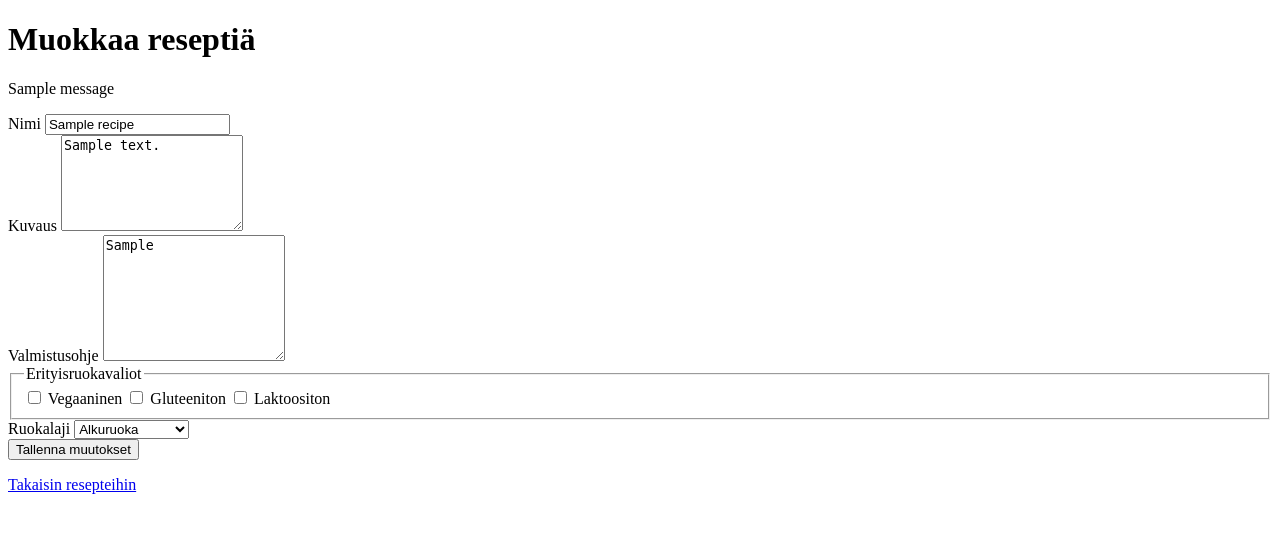
After one commit to casi774/ruokareseptit, a Flask app: page /recipes/1/edit in a window 1280 px wide. The commit adds this page. Shown: the top 533 px of the page. Run offline with Flask 3, Linux system fonts and the light colour scheme; the visitor is signed in with stand-in values (Sample User, id 1); tables that the repository leaves empty hold one stand-in row (values such as "Sample post"); one stand-in notice (Sample message) is shown.

Commit message:
Add/delete/edit recipe

```diff
--- a/app.py
+++ b/app.py
@@ -4,7 +4,7 @@ import secrets
 import sqlite3
 from pathlib import Path
 
-from flask import Flask, flash, redirect, render_template, request, session, url_for
+from flask import Flask, abort, flash, redirect, render_template, request, session, url_for
 
 app = Flask(__name__)
 app.config['SECRET_KEY'] = secrets.token_hex(32)
@@ -25,10 +25,33 @@ def init_db():
             username TEXT UNIQUE,
             password TEXT
         );
+        CREATE TABLE IF NOT EXISTS recipes (
+            recipe_id INTEGER PRIMARY KEY,
+            title TEXT NOT NULL,
+            description TEXT,
+            instructions TEXT,
+            category TEXT,
+            diets TEXT,
+            user_id INTEGER,
+            FOREIGN KEY (user_id) REFERENCES users(id)
+        );
     ''')
     connection.execute(
         'CREATE UNIQUE INDEX IF NOT EXISTS users_username_unique ON users(username)'
     )
+    recipe_columns = {
+        row['name'] for row in connection.execute('PRAGMA table_info(recipes)')
+    }
+    for column, column_type in (
+        ('instructions', 'TEXT'),
+        ('category', 'TEXT'),
+        ('diets', 'TEXT'),
+        ('user_id', 'INTEGER'),
+    ):
+        if column not in recipe_columns:
+            connection.execute(
+                f'ALTER TABLE recipes ADD COLUMN {column} {column_type}'
+            )
     connection.commit()
     connection.close()
 
@@ -123,10 +146,112 @@ def logout():
     session.clear()
     return redirect(url_for('index'))
 
-@app.route('/new_recipe')
+@app.route('/new_recipe', methods=['GET', 'POST'])
 def new_recipe():
+    if 'user_id' not in session:
+        flash('Kirjaudu sisaan jotta voit lisätä reseptin.')
+        return redirect(url_for('login'))
+
+    if request.method == 'POST':
+        title = request.form.get('name', '').strip()
+        description = request.form.get('description', '').strip()
+        instructions = request.form.get('instructions', '').strip()
+        category = request.form.get('food_type', '').strip()
+        diets = ','.join(request.form.getlist('diet'))
+
+        if not title or not category:
+            flash('Anna reseptille nimi ja valitse ruokalaji.')
+            return render_template("new_recipe.html")
+
+        connection = get_db_connection()
+        connection.execute(
+            '''INSERT INTO recipes
+               (title, description, instructions, category, diets, user_id)
+               VALUES (?, ?, ?, ?, ?, ?)''',
+            [title, description, instructions, category, diets, session['user_id']]
+        )
+        connection.commit()
+        connection.close()
+        flash('Resepti lisattiin.')
+        return redirect(url_for('recipes'))
+
     return render_template("new_recipe.html")
 
 @app.route('/recipes')
 def recipes():
-    return render_template("recipes.html")
+    connection = get_db_connection()
+    recipes = connection.execute(
+        '''SELECT r.recipe_id, r.title, r.description, r.instructions, r.user_id,
+                  r.category, r.diets, u.username
+           FROM recipes r
+           JOIN users u ON u.id = r.user_id
+           ORDER BY r.recipe_id DESC'''
+    ).fetchall()
+    connection.close()
+    return render_template(
+        "recipes.html", recipes=recipes, current_user_id=session.get('user_id')
+    )
+
+@app.route('/recipes/<int:recipe_id>/edit', methods=['GET', 'POST'])
+def edit_recipe(recipe_id):
+    if 'user_id' not in session:
+        flash('Kirjaudu sisään muokataksesi reseptiä.')
+        return redirect(url_for('login'))
+
+    connection = get_db_connection()
+    recipe = connection.execute(
+        '''SELECT recipe_id, title, description, instructions, category, diets
+           FROM recipes
+           WHERE recipe_id = ? AND user_id = ?''',
+        [recipe_id, session['user_id']]
+    ).fetchone()
+    if recipe is None:
+        connection.close()
+        abort(404)
+
+    if request.method == 'POST':
+        title = request.form.get('name', '').strip()
+        description = request.form.get('description', '').strip()
+        instructions = request.form.get('instructions', '').strip()
+        category = request.form.get('food_type', '').strip()
+        diets = ','.join(request.form.getlist('diet'))
+
+        if not title or not category:
+            connection.close()
+            flash('Anna reseptille nimi ja valitse ruokalaji.')
+            return render_template('edit_recipe.html', recipe=recipe)
+
+        connection.execute(
+            '''UPDATE recipes
+               SET title = ?, description = ?, instructions = ?, category = ?, diets = ?
+               WHERE recipe_id = ? AND user_id = ?''',
+            [
+                title, description, instructions, category, diets,
+                recipe_id, session['user_id']
+            ]
+        )
+        connection.commit()
+        connection.close()
+        flash('Resepti päivitettiin.')
+        return redirect(url_for('recipes'))
+
+    connection.close()
+    return render_template('edit_recipe.html', recipe=recipe)
+
+@app.route('/recipes/<int:recipe_id>/delete', methods=['POST'])
+def delete_recipe(recipe_id):
+    if 'user_id' not in session:
+        flash('Kirjaudu sisään poistaaksesi reseptin.')
+        return redirect(url_for('login'))
+
+    connection = get_db_connection()
+    cursor = connection.execute(
+        'DELETE FROM recipes WHERE recipe_id = ? AND user_id = ?',
+        [recipe_id, session['user_id']]
+    )
+    connection.commit()
+    connection.close()
+    if cursor.rowcount == 0:
+        abort(404)
+    flash('Resepti poistettiin.')
+    return redirect(url_for('recipes'))
--- a/schema.sql
+++ b/schema.sql
@@ -5,9 +5,11 @@ CREATE TABLE users (
 );
 CREATE TABLE recipes (
     recipe_id INTEGER PRIMARY KEY,
-        title TEXT,
-        description TEXT,
-        instructions TEXT,
-        user_id INTEGER,
-        FOREIGN KEY (user_id) REFERENCES users(id)
+    title TEXT NOT NULL,
+    description TEXT,
+    instructions TEXT,
+    category TEXT,
+    diets TEXT,
+    user_id INTEGER,
+    FOREIGN KEY (user_id) REFERENCES users(id)
 );
--- /dev/null
+++ b/templates/edit_recipe.html
@@ -0,0 +1,54 @@
+<!DOCTYPE html>
+<html lang="fi">
+<head>
+	<meta charset="utf-8">
+	<meta name="viewport" content="width=device-width, initial-scale=1">
+	<title>Muokkaa reseptiä</title>
+</head>
+<body>
+	<main>
+		<h1>Muokkaa reseptiä</h1>
+		{% for message in get_flashed_messages() %}
+			<p role="alert">{{ message }}</p>
+		{% endfor %}
+		<form method="post">
+			<div>
+				<label for="name">Nimi</label>
+				<input type="text" id="name" name="name" value="{{ request.form.get('name', recipe['title']) }}" required>
+			</div>
+
+			<div>
+				<label for="description">Kuvaus</label>
+				<textarea id="description" name="description" rows="6">{{ request.form.get('description', recipe['description'] or '') }}</textarea>
+			</div>
+
+			<div>
+				<label for="instructions">Valmistusohje</label>
+				<textarea id="instructions" name="instructions" rows="8">{{ request.form.get('instructions', recipe['instructions'] or '') }}</textarea>
+			</div>
+
+			{% set selected_diets = request.form.getlist('diet') if request.method == 'POST' else (recipe['diets'] or '').split(',') %}
+			<fieldset>
+				<legend>Erityisruokavaliot</legend>
+				<label><input type="checkbox" name="diet" value="vegan" {% if 'vegan' in selected_diets %}checked{% endif %}> Vegaaninen</label>
+				<label><input type="checkbox" name="diet" value="gluten-free" {% if 'gluten-free' in selected_diets %}checked{% endif %}> Gluteeniton</label>
+				<label><input type="checkbox" name="diet" value="lactose-free" {% if 'lactose-free' in selected_diets %}checked{% endif %}> Laktoositon</label>
+			</fieldset>
+
+			<div>
+				<label for="food-type">Ruokalaji</label>
+				{% set selected_category = request.form.get('food_type', recipe['category'] or '') %}
+				<select id="food-type" name="food_type" required>
+					<option value="" disabled {% if not selected_category %}selected{% endif %}>Valitse ruokalaji</option>
+					<option value="starter" {% if selected_category == 'starter' %}selected{% endif %}>Alkuruoka</option>
+					<option value="main-dish" {% if selected_category == 'main-dish' %}selected{% endif %}>Pääruoka</option>
+					<option value="dessert" {% if selected_category == 'dessert' %}selected{% endif %}>Jälkiruoka</option>
+				</select>
+			</div>
+
+			<button type="submit">Tallenna muutokset</button>
+		</form>
+		<p><a href="{{ url_for('recipes') }}">Takaisin resepteihin</a></p>
+	</main>
+</body>
+</html>
--- a/templates/new_recipe.html
+++ b/templates/new_recipe.html
@@ -10,6 +10,11 @@
 	<div>
 		<label for="description">Kuvaus</label>
 		<textarea id="description" name="description" rows="6"></textarea>
+	</div>
+
+	<div>
+		<label for="instructions">Valmistusohje</label>
+		<textarea id="instructions" name="instructions" rows="8"></textarea>
 	</div>
 
 	<fieldset>
```
Also changed, not shown: templates/recipes.html (+20 -31 lines).
